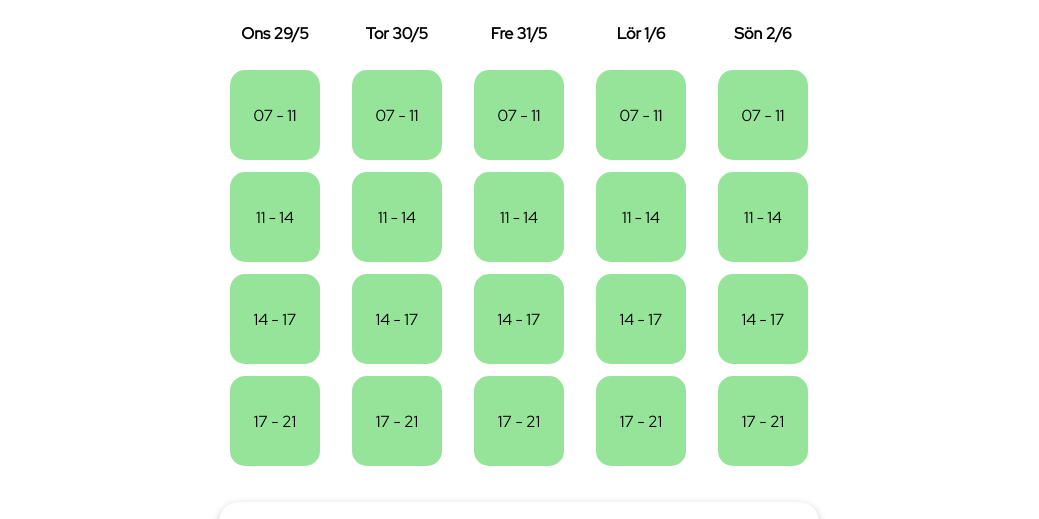
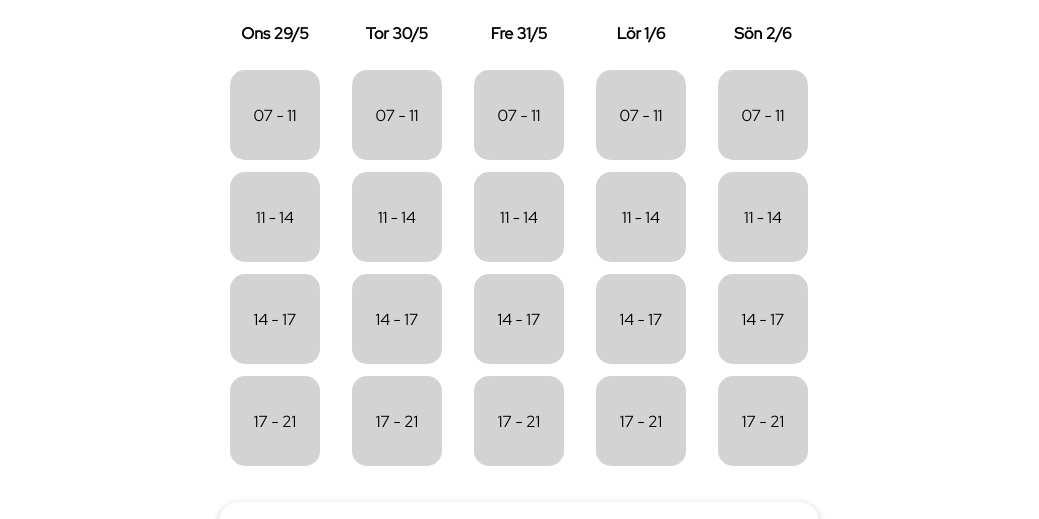
Before and after one commit to gustavAlbrekts0n/bokningsapp, a React (Create React App) app in the folder react-app/: page / in a window 1280 px wide. Shown: the part 178-697 px from the top of the page, without its empty margins (121-1160 px from the left). Built offline with nearby package versions, Linux system fonts and the light colour scheme; no server answers.

Commit message:
Connect client and server!!

```diff
--- a/react-app/src/App.css
+++ b/react-app/src/App.css
@@ -92,5 +92,5 @@
 
 .button-book:hover {
   transform: scale(1.04);
-  background-color: rgb(70, 59, 221);
+  background-color: rgb(76, 65, 236);
 }
--- a/react-app/src/App.js
+++ b/react-app/src/App.js
@@ -1,4 +1,4 @@
-import React, { useState } from 'react';
+import React, { useState, useEffect } from 'react';
 import 'primereact/resources/primereact.css';
 import 'primereact/resources/themes/lara-light-indigo/theme.css';
 import './App.css';
@@ -9,22 +9,32 @@ const App = () => {
 
   const [selectedDate, setSelectedDate] = useState(" ");
   const [selectedTime, setSelectedTime] = useState("Ingen tid vald");
+  const [data, setData] = useState([]);
 
   const handleDateTimeChange = (date, time) => {
     setSelectedDate(date);
     setSelectedTime(time);
   }
 
+  useEffect(() => {
+    fetch("/api")
+      .then(response => response.json())
+      .then(data => {
+        console.log(data);
+        setData(data);
+      })
+      .catch(error => console.error("Error fetching data from server:", error));
+  }, []);
+
   return (
     <div className="app">
-
       <div className="app-header">
         <h1>Boka Tvättid</h1>
         <h2>Lgh 104</h2>
       </div>
 
       <div className="app-body">
-        <CalendarComponent onChange={handleDateTimeChange} />
+        <CalendarComponent onChange={handleDateTimeChange} bookings={data} />
         <div className="confirmation">
           <div className="selection">
             <h2>Vald tid</h2>
--- a/react-app/src/components/ButtonBook.js
+++ b/react-app/src/components/ButtonBook.js
@@ -7,15 +7,32 @@ const ButtonBook = (props) => {
 
     const toast = useRef(null);
 
+    const postData = (date, time) => {
+        const data = {
+            date,
+            time,
+            isBooked: true
+        };
+        const options = {
+            method: "POST",
+            headers: {
+                "Content-Type": "application/json"
+            },
+            body: JSON.stringify(data)
+        };
+        fetch("/api", options);
+    }
+
     const accept = () => {
         toast.current.show({ severity: 'info', summary: 'Bokning genomförd', detail: 'Tiden har bokats', life: 3000 });
+        postData(props.date, props.time);
         console.log("Bokning genomförd.", props.date, props.time);
-    };
+    }
 
     const reject = () => {
         toast.current.show({ severity: 'warn', summary: 'Bokning avbruten', detail: 'Tiden har inte bokats', life: 3000 });
         console.log("Bokning avbruten.", props.date, props.time);
-    };
+    }
 
     const showTemplate = () => {
         confirmDialog({
@@ -29,7 +46,7 @@ const ButtonBook = (props) => {
             accept,
             reject,
         });
-    };
+    }
 
     return (
         <>
--- a/react-app/src/components/calendar.js
+++ b/react-app/src/components/calendar.js
@@ -2,8 +2,7 @@ import React, { useState } from 'react';
 import './Calendar.css';
 import { MaterialSymbol } from 'react-material-symbols';
 
-const CalendarComponent = ( {onChange} ) => {
-
+const CalendarComponent = ( {onChange, bookings} ) => {
     const [mainOffset, setMainOffset] = useState(0);
 
     const handleLeftClick = () => {
@@ -41,6 +40,12 @@ const CalendarComponent = ( {onChange} ) => {
     const today = new Date();
     today.setHours(0, 0, 0, 0);
 
+    const isBooked = (dateString, timeSlot) => {
+        return bookings.some(booking =>
+            booking.date === dateString && booking.time === timeSlot
+        );
+    }
+
     return (
         <div className="calendar">
             <div className="week-picker">
@@ -65,7 +70,11 @@ const CalendarComponent = ( {onChange} ) => {
                         {times.map((time, timeIndex) => (
                             <div
                                 key={timeIndex}
-                                className={`time-slot time-slot-selected ${date < today ? 'time-slot-past' : ''}`}
+                                className={
+                                    `time-slot
+                                    ${date < today ? 'time-slot-past' : ''}
+                                    ${isBooked(dateString, timesDetailed[timeIndex]) ? 'time-slot-booked' : ''}`
+                                }
                                 onClick={() => {
                                     if (date >= today) {
                                         printDebug(date.toLocaleDateString(), time);
```
Also changed, not shown: 3 other files (tests, documents, lock files or other folders).
